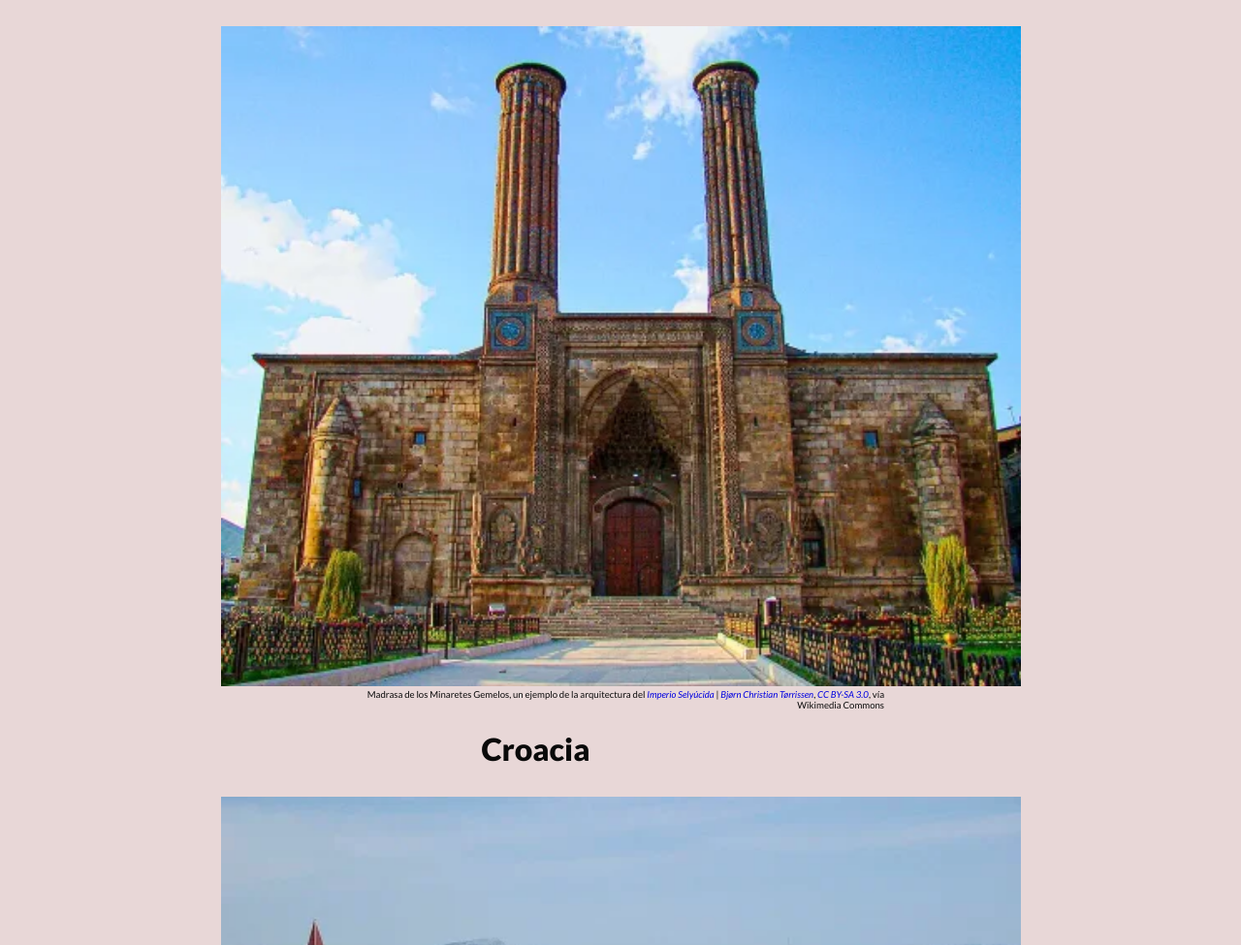
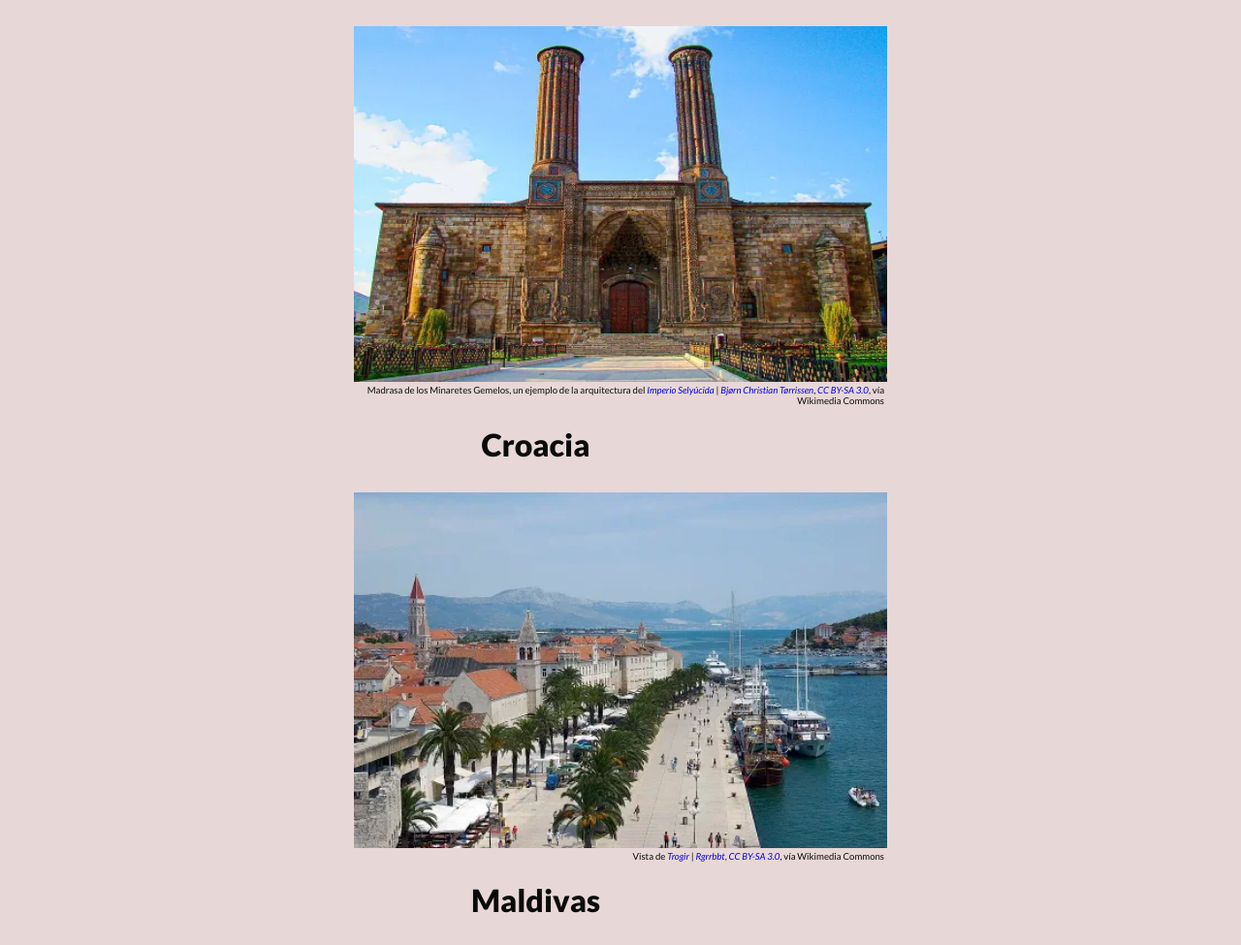
Before and after one commit to Paauuuu/UOC-Eines-HTML-CSS, a website built with Parcel: page src/explorar.html in a window 1280 px wide. Shown: the part 266-1241 px from the top of the page at 97% size. Built offline with nearby package versions, Linux system fonts and the light colour scheme; a web font is replaced by a local one.

Commit message:
Reverted previous resolution change

```diff
--- a/src/explorar.html
+++ b/src/explorar.html
@@ -34,8 +34,8 @@
             <img
                 srcset="img/turquia/minaretes_resized.webp 550w, img/turquia/minaretes_resized_50.webp 275w"
                 fetchpriority="high"
-                width="825
-                height=551
+                width="550"
+                height="367"
                 sizes="(width <= 500px) 275px,
                         550px"
                 src="img/turquia/minaretes_resized.webp"
@@ -53,8 +53,8 @@
             <img
                 srcset="img/croacia/trogir_resized.webp 550w, img/croacia/trogir_resized_50.webp 275w"
                 loading="lazy"
-                width=825
-                height=551
+                width="550"
+                height="367"
                 sizes="(width <= 500px) 275px,
                         550px"
                 src="img/croacia/trogir_resized.webp"
```
